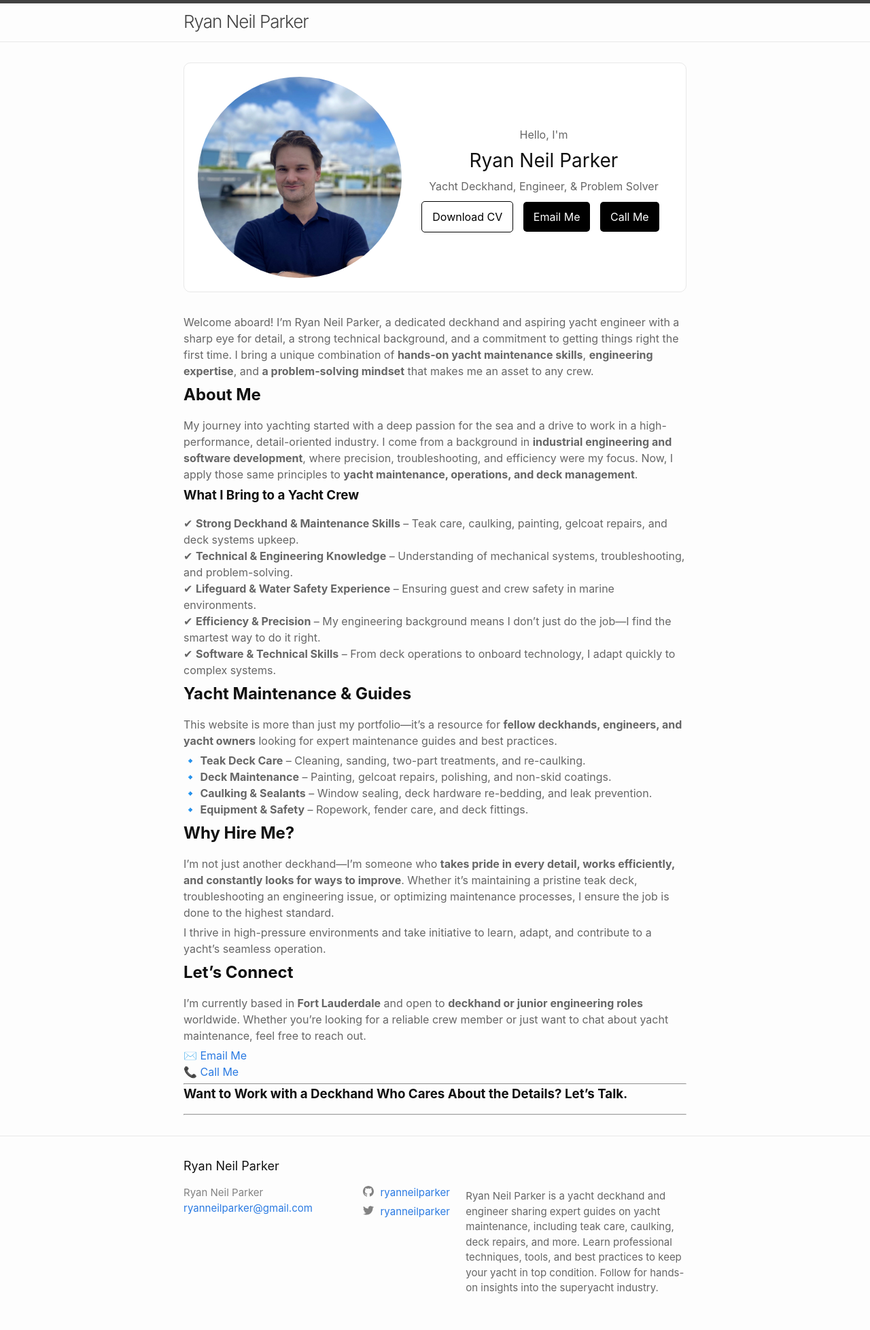
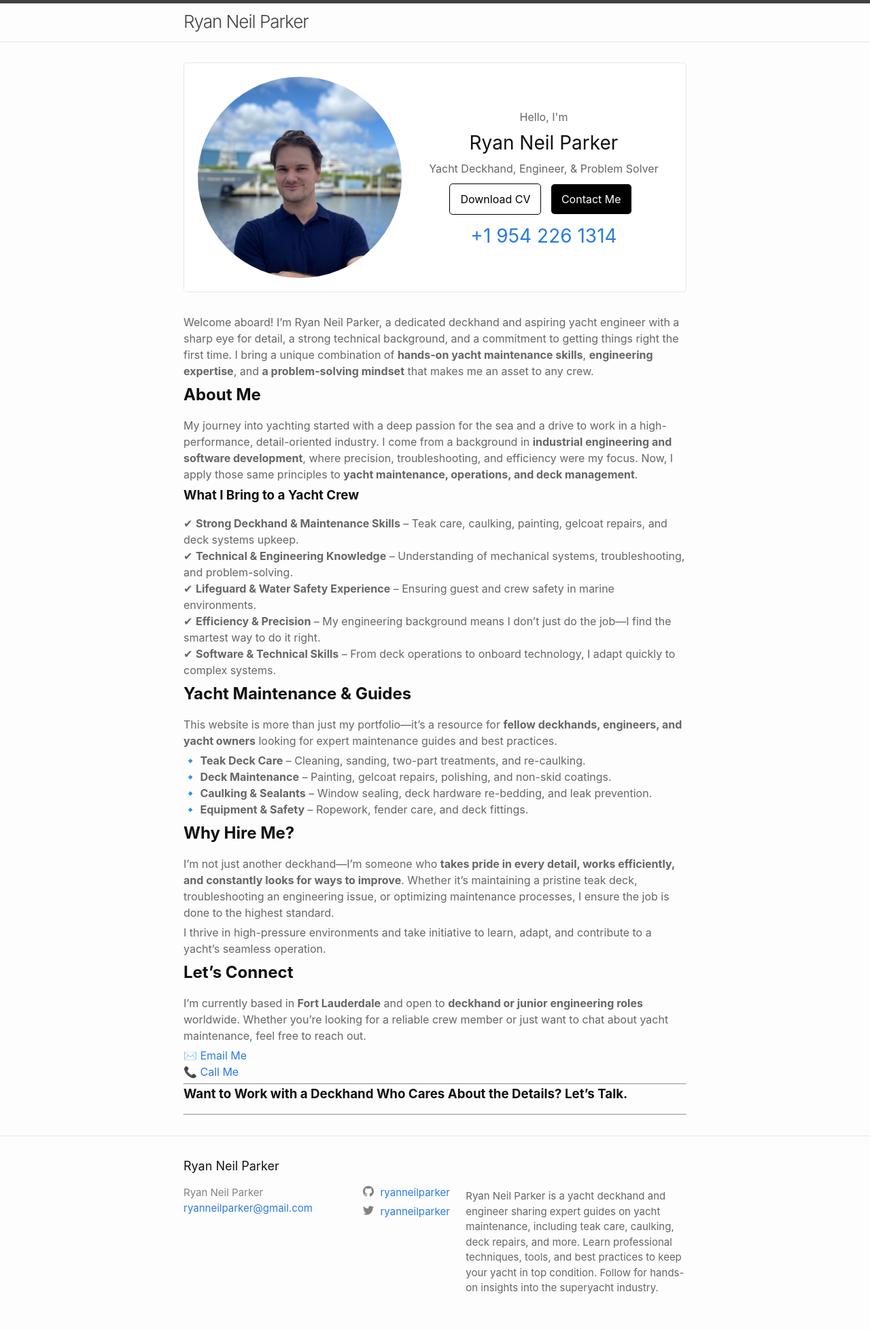
Before and after one commit to ryanneilparker/ryanneilparker.github.io, a Jekyll site: the page built from index.markdown, in a window 1280 px wide. Shown: the whole page at 68% size. Built offline with Jekyll 4.4.1, drawn with Linux system fonts in a browser that asks for light colours.

Commit message:
Add hero phone contact

```diff
--- a/_layouts/home.html
+++ b/_layouts/home.html
@@ -11,9 +11,9 @@ layout: default
             <p>Yacht Deckhand, Engineer, & Problem Solver</p>
             <div class="buttons">
                 <a href="/assets/ryan-neil-parker-cv.pdf" class="btn btn-download" download>Download CV</a>
-                <a href="mailto:ryanneilparker@gmail.com" class="btn btn-contact">Email Me</a>
-                <a href="tel:+19542261314" class="btn btn-contact">Call Me</a>
+                <a href="mailto:ryanneilparker@gmail.com" class="btn btn-contact">Contact Me</a>
             </div>
+	    <a href="tel:+19542261314" class="link-phone">+1 954 226 1314</a>
         </div>
     </div>
 
@@ -49,7 +49,7 @@ layout: default
             align-items: center;
             background: white;
 	    border: 1px solid #e8e8e8;
-            border-radius: 10px;
+            border-radius: 5px;
 	    padding: 20px;
 	    margin-bottom: 2rem;
         }
@@ -74,6 +74,7 @@ layout: default
         }
         .buttons {
             margin-top: 10px;
+	    margin-bottom: 10px;
         }
         .btn {
             text-decoration: none;
@@ -97,9 +98,15 @@ layout: default
 	.btn-contact:hover {
 	    color: white;
 	}
+	.link-phone {
+	    font-size: 28px;
+	}
         @media (max-width: 768px) {
 	    .header {
 	        flex-direction: column;
 		    }
+	    .profile-img {
+	        margin-bottom: 20px;
+	    }
         }
 </style>
```
